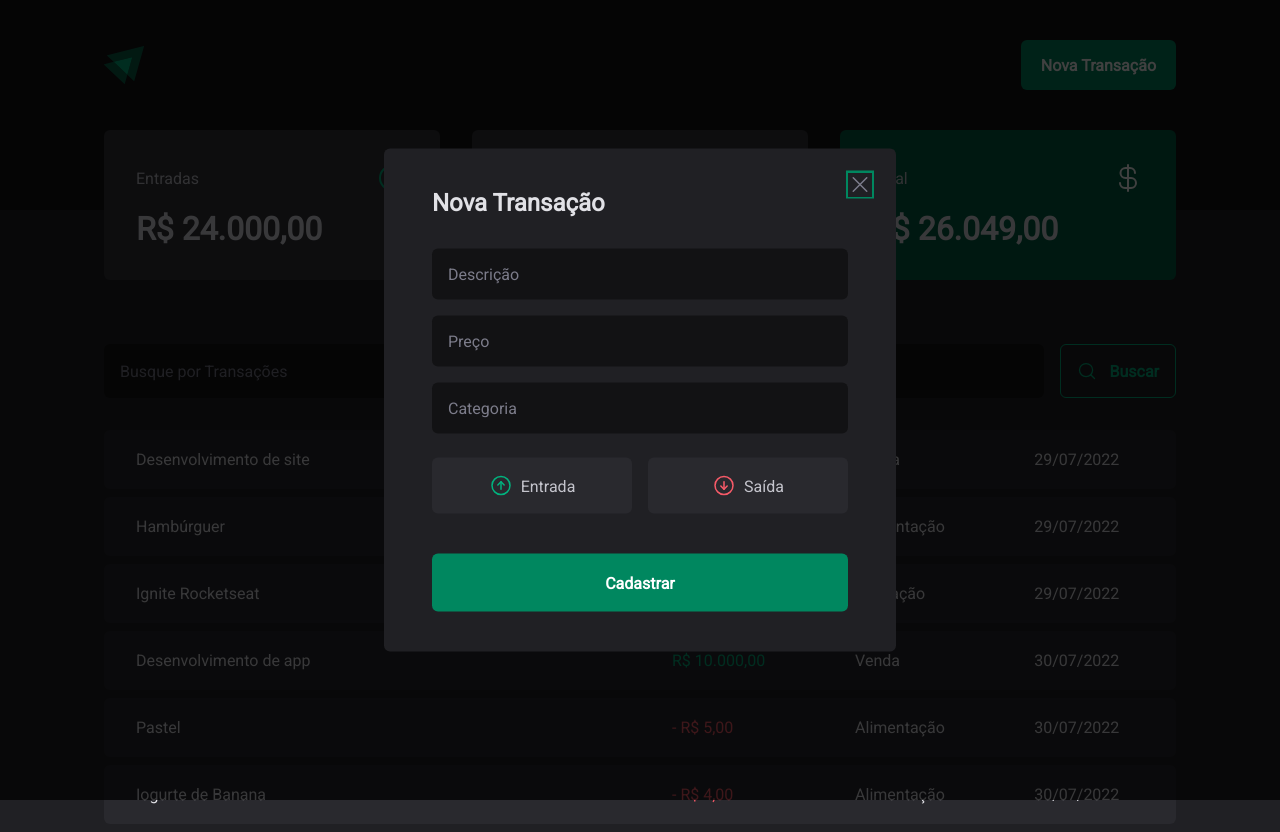
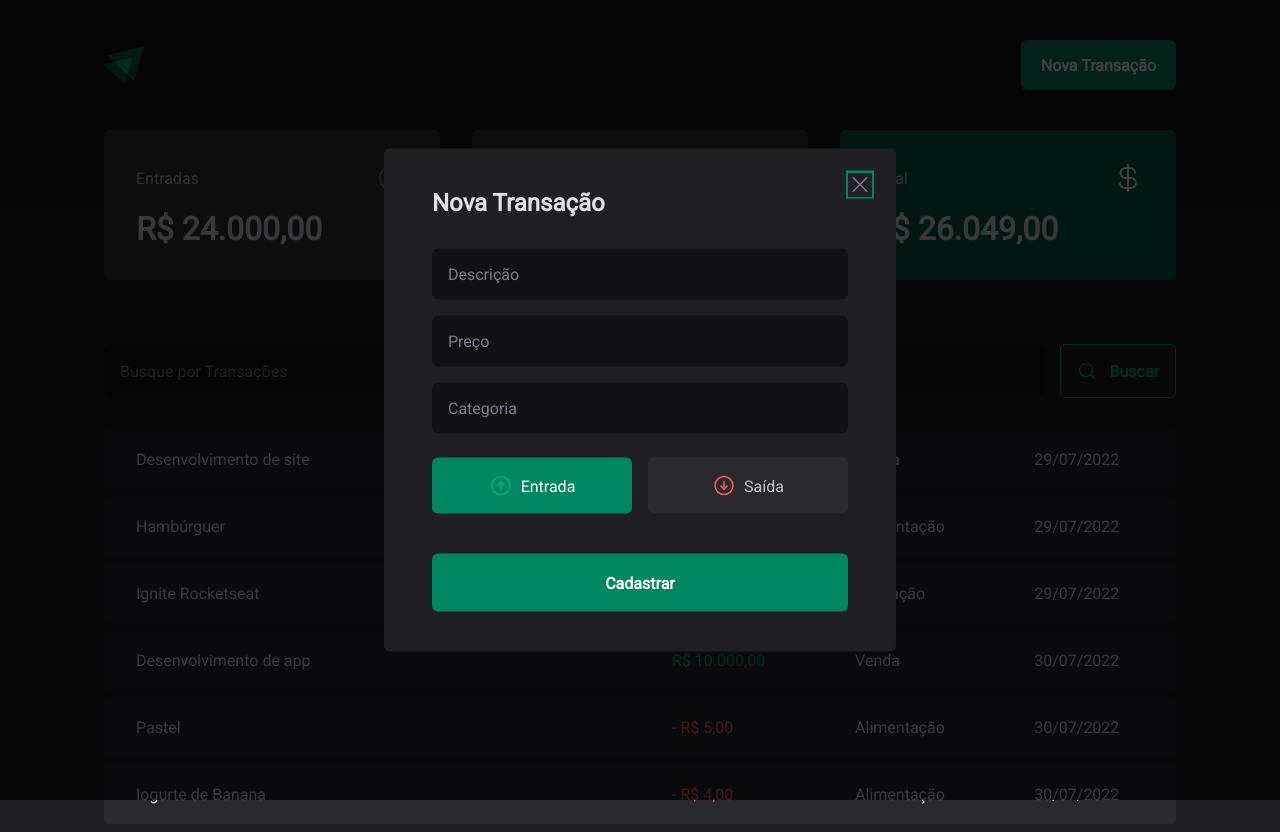
Before and after one commit to 0tavioPascoal/ControlMoney, a React (Vite) app in the folder ControlMoney/: page / in a window 1280 px wide. Both pictures are taken after a click on the button "Nova Transação". Built offline with nearby package versions, Linux system fonts and the light colour scheme; data requests are answered from the project's data file.

Commit message:
"feat: controlled inputs"

```diff
--- a/ControlMoney/src/components/NewTransactionModal/index.tsx
+++ b/ControlMoney/src/components/NewTransactionModal/index.tsx
@@ -9,24 +9,28 @@
 } from "./styles";
 import { ArrowCircleDown, ArrowCircleUp, X } from "phosphor-react";
 import * as z from "zod";
-import { useForm } from "react-hook-form";
+import { Controller, useForm } from "react-hook-form";
 import { zodResolver } from "@hookform/resolvers/zod";
 
 const newTransactionFormSchema = z.object({
   description: z.string(),
   price: z.number(),
   category: z.string(),
-  //type: z.enum(["income", "outcome"]),
+  type: z.enum(["income", "outcome"]),
 });
 
 type NewTransactionFormInput = z.infer<typeof newTransactionFormSchema>;
 
 export function NewTransactionModal() {
   const { register,
+    control,
      handleSubmit,
      formState: {isSubmitting}
      } = useForm<NewTransactionFormInput>({
     resolver: zodResolver(newTransactionFormSchema),
+    defaultValues: {
+      type: 'income'
+    }
   });
 
   async function handleCreateNewTransaction(data: NewTransactionFormInput){
@@ -63,7 +67,12 @@
           {...register('category')}
           />
 
-          <TransactionType>
+          <Controller
+          control={control}
+          name="type"
+          render={({field})=> {
+            return(
+              <TransactionType onValueChange={field.onChange} value={field.value} >
             <TransactionTypeButton variant="income" value="income">
               <ArrowCircleUp size={24} />
               Entrada
@@ -74,6 +83,9 @@
               Saída
             </TransactionTypeButton>
           </TransactionType>
+            )
+          }}
+          />
 
           <button type="submit" disabled={isSubmitting}>
             Cadastrar
```
